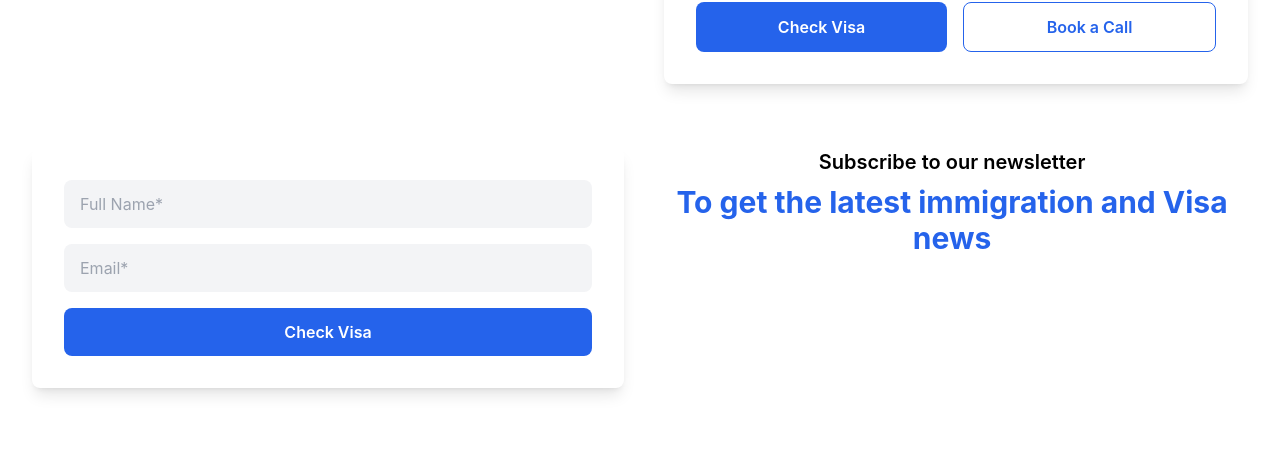
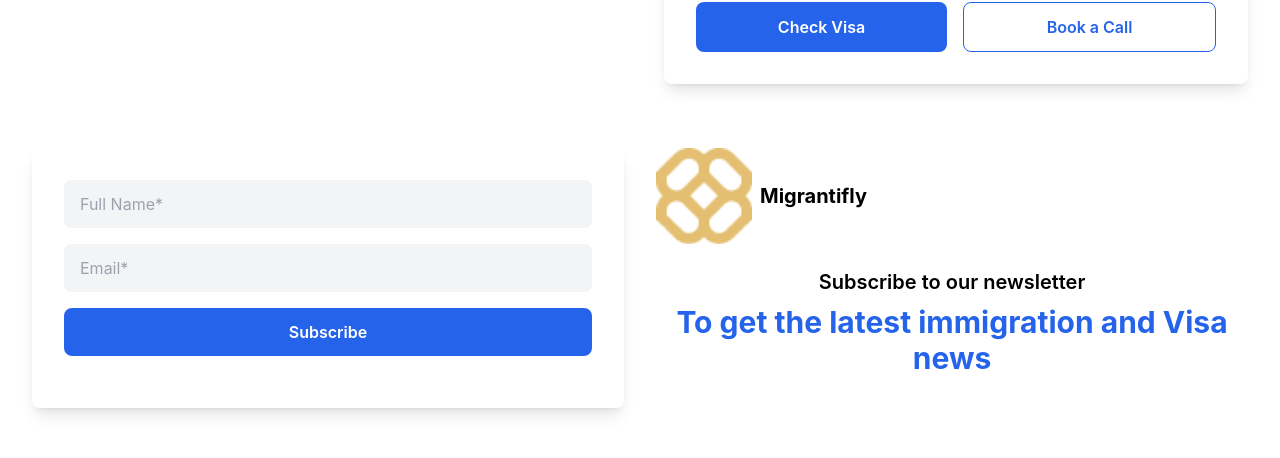
Before and after one commit to olumuyiwaa/Migrantifly, a Next.js app: page /contact in a window 1280 px wide. Shown: the part 916-1374 px from the top of the page. Built offline with nearby package versions, Linux system fonts and the light colour scheme.

Commit message:
subscription

```diff
--- a/src/app/contact/page.js
+++ b/src/app/contact/page.js
@@ -99,12 +99,16 @@
                   type="submit"
                   className="w-full bg-primary-600 hover:bg-primary-700 text-white py-3 rounded-lg font-semibold transition-colors"
                 >
-                  Check Visa
+                  Subscribe
                 </button>
               </form>
             </div>
 
-            <div className="text-center">
+            <div className="text-center items-center">
+            <div className="flex items-center mb-6">
+              <img src="/logo/logo.png" alt="Migrantifly" className="w-24 h-24 rounded mr-2"/>
+              <span className="text-xl font-bold">Migrantifly</span>
+            </div>
               <h3 className="text-xl font-semibold mb-2">Subscribe to our newsletter</h3>
               <h2 className="text-3xl font-bold text-primary-600 mb-8">
                 To get the latest immigration and Visa news
```
